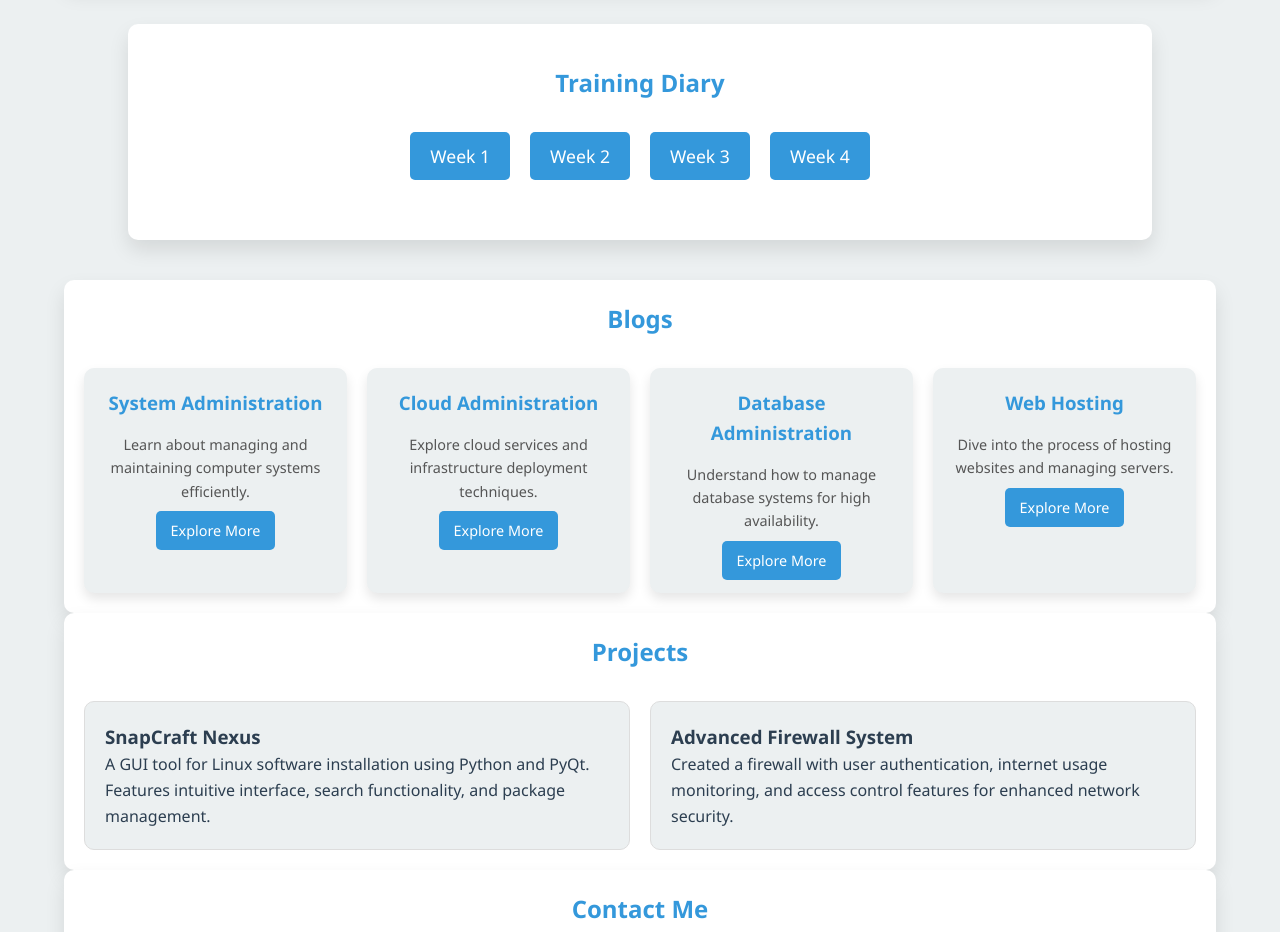
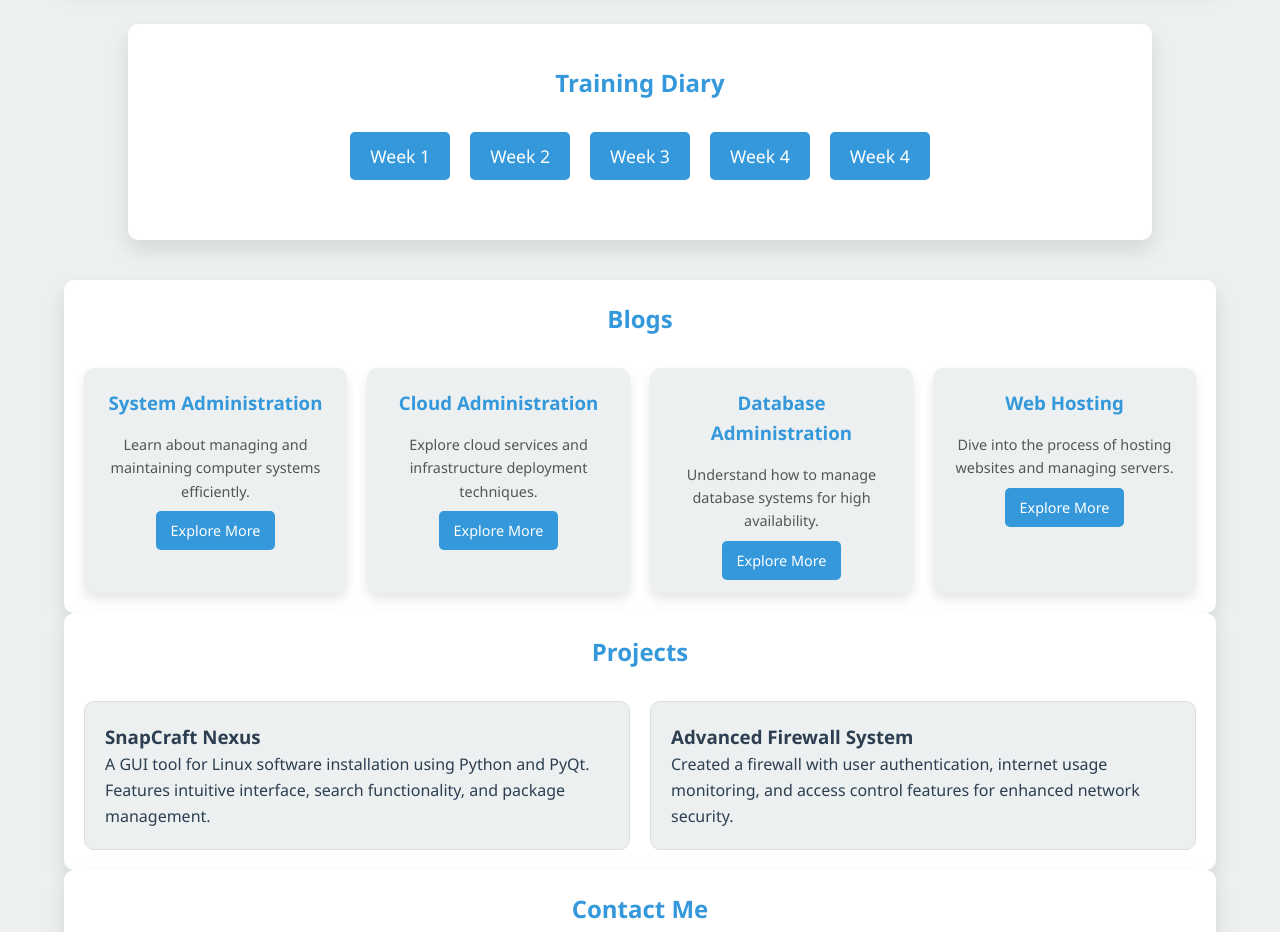
Before and after one commit to Cgoyal-Developer/TR-103-Daily-Dairy, a plain HTML site: page index.html in a window 1280 px wide. Shown: the part 1100-2032 px from the top of the page. Drawn offline with Linux system fonts and the light colour scheme.

Commit message:
Update index.html

```diff
--- a/index.html
+++ b/index.html
@@ -391,6 +391,7 @@
         <button class="week-btn" onclick="toggleDays('week2')">Week 2</button>
         <button class="week-btn" onclick="toggleDays('week3')">Week 3</button>
         <button class="week-btn" onclick="toggleDays('week4')">Week 4</button>
+        <button class="week-btn" onclick="toggleDays('week4')">Week 4</button>
     </div>
 
     <!-- Week 1 Days -->
```
